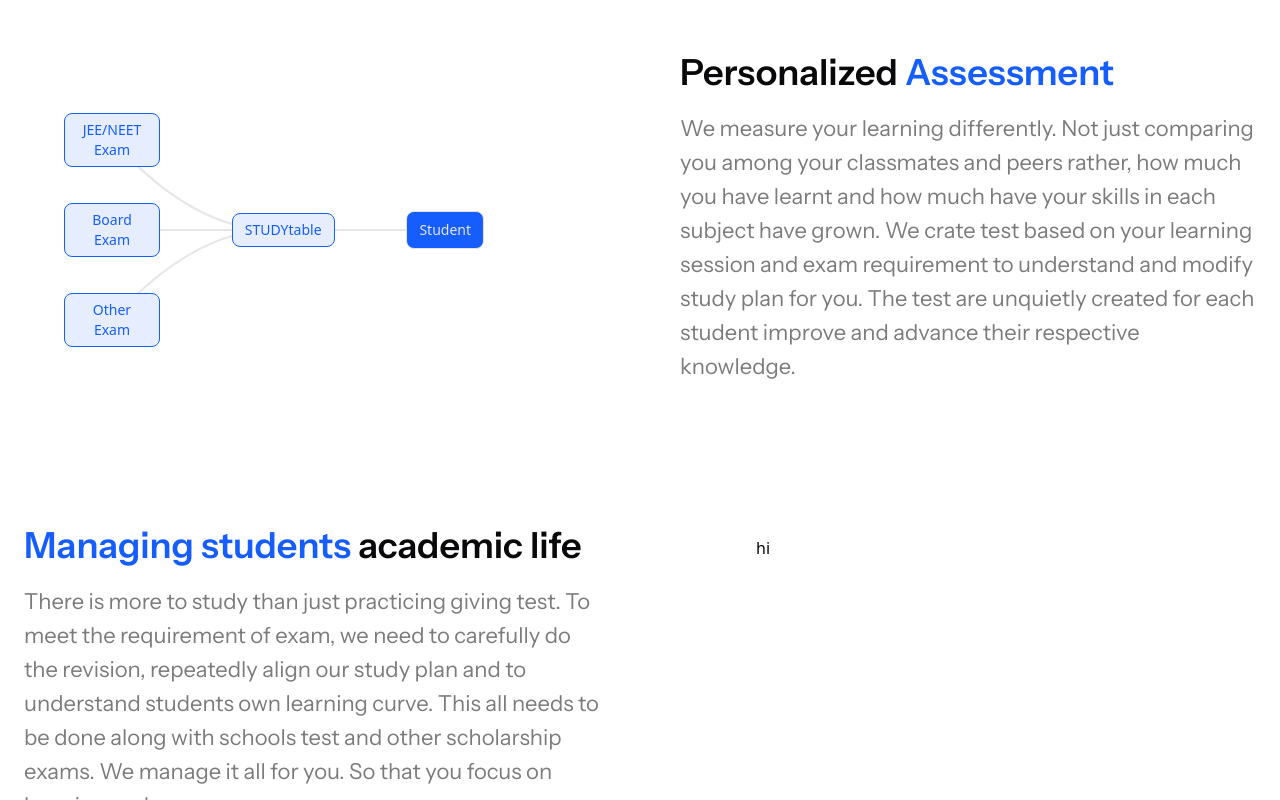
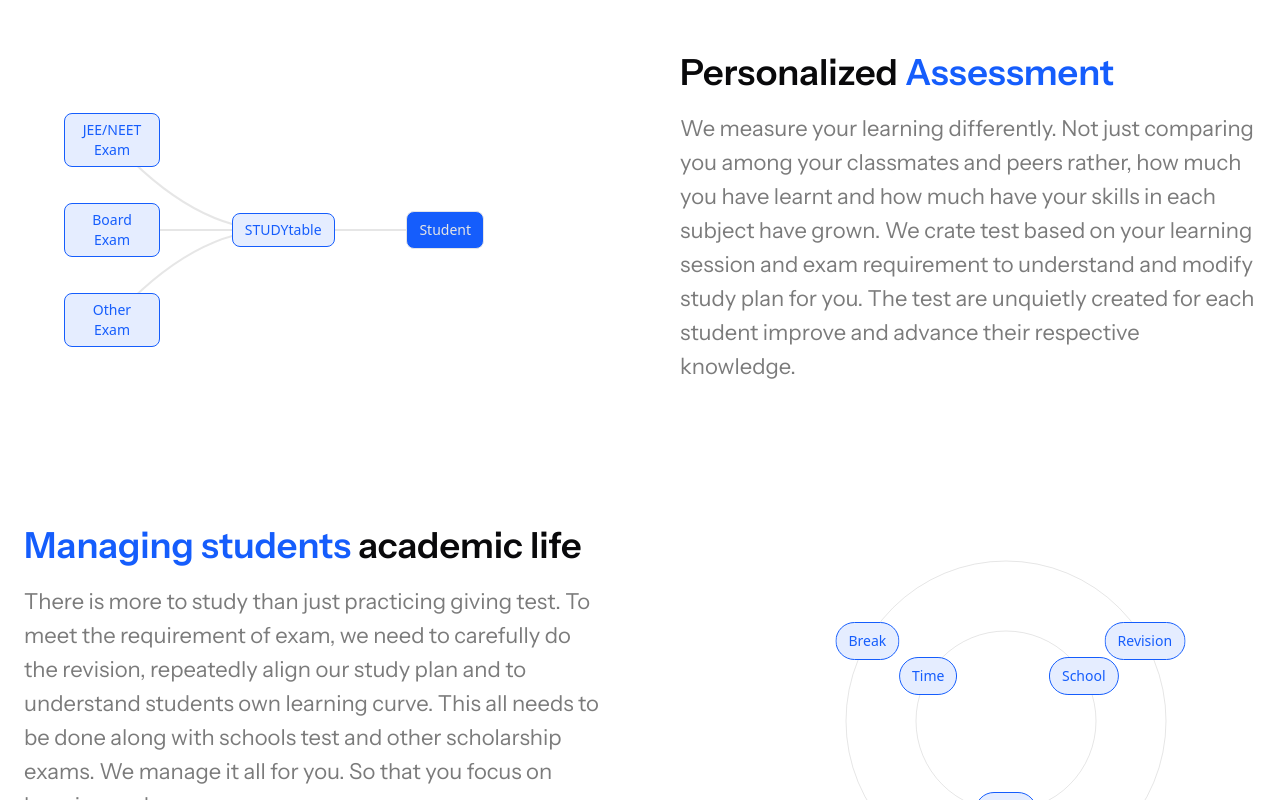
Before and after one commit to coder-dkr/study_table, a React (Vite) app: page / in a window 1280 px wide. Shown: the part 2000-2800 px from the top of the page. Built offline with nearby package versions, Linux system fonts and the light colour scheme.

Commit message:
chore : 3/3 lotties done fixed bebe

```diff
--- a/src/components/LandingComp/graphics/Orbitals.tsx
+++ b/src/components/LandingComp/graphics/Orbitals.tsx
@@ -1,46 +1,80 @@
-// import { OrbitingCircles } from "@/components/magicui/orbiting-circles";
-// import { memo } from "react";
+import { OrbitingCircles } from "@/components/magicui/orbiting-circles";
+import { memo, useRef, useState, useEffect } from "react";
+import useScreen from "@/hooks/useScreen";
 
-// enum Icons  {
-//     homework = "Homework",
-//     revision = "Revision",
-//     break = "Break",
-//     time = "Time",
-//     school = "School",
-//     exam = "Exam"
-// }
-
-// const Icotton = memo(({text} : {text : Icons}) => {
-//     return (
-//         <div className="border-[0.7px] border-[#155DFC] text-[#155DFC] bg-[#E5EDFF] rounded-3xl text-sm px-3 py-2">
-//             {text}
-//         </div>
-//     )
-// });
-
-// Icotton.displayName = 'Icotton';
-
-// const AcademicOrbitals = memo(() => {
-//   return (
-//     <div className="relative flex h-[370px] w-full flex-col items-center justify-center overflow-hidden">
-//       <OrbitingCircles radius={160}>
-//         <Icotton text={Icons.homework} />
-//         <Icotton text={Icons.break} />
-//         <Icotton text={Icons.revision} />
-//       </OrbitingCircles>
-//       <OrbitingCircles radius={90} reverse speed={2}>
-//         <Icotton text={Icons.exam} />
-//         <Icotton text={Icons.time} />
-//         <Icotton text={Icons.school} />
-//       </OrbitingCircles>
-//     </div>
-//   );
-// });
-
-// AcademicOrbitals.displayName = 'AcademicOrbitals';
-
-const AcademicOrbitals = () => {
-  return <p>hi</p>
+enum Icons {
+  homework = "Homework",
+  revision = "Revision",
+  break = "Break",
+  time = "Time",
+  school = "School",
+  exam = "Exam"
 }
 
-export default AcademicOrbitals;
+const Icotton = memo(({ text }: { text: Icons }) => {
+  return (
+    <div className="border-[0.7px] border-[#155DFC] text-[#155DFC] bg-[#E5EDFF] rounded-3xl text-xs sm:text-sm px-1.5 py-1 sm:px-3 sm:py-2">
+      {text}
+    </div>
+  );
+});
+
+Icotton.displayName = 'Icotton';
+
+const AcademicOrbitals = memo(() => {
+  const componentRef = useRef<HTMLDivElement>(null);
+  const [isInView, setIsInView] = useState(false);
+
+  useEffect(() => {
+    const observer = new IntersectionObserver(
+      ([entry]) => {
+        setIsInView(entry.isIntersecting);
+      },
+      { threshold: 0.5 }
+    );
+
+    const varibale = componentRef.current
+
+    if (varibale) {
+      observer.observe(varibale);
+    }
+
+    return () => {
+      if (varibale) {
+        observer.unobserve(varibale);
+      }
+    };
+  }, [componentRef]);
+
+  useEffect(() => {
+    console.log("Component is in view:", isInView);
+  }, [isInView]);
+
+  const {isMobile} = useScreen()
+
+  return (
+    <div
+      ref={componentRef}
+      className="relative flex h-[370px] flex-col items-center justify-center overflow-hidden"
+    >
+      <OrbitingCircles
+      willRotate={isInView}
+      radius={isMobile ? 120 : 160}>
+        <Icotton text={Icons.homework} />
+        <Icotton text={Icons.break} />
+        <Icotton text={Icons.revision} />
+      </OrbitingCircles>
+      <OrbitingCircles
+       willRotate={isInView}
+       radius={isMobile ? 50 : 90} reverse speed={2}>
+        <Icotton text={Icons.exam} />
+        <Icotton text={Icons.time} />
+        <Icotton text={Icons.school} />
+      </OrbitingCircles>
+    </div>
+  );
+});
+
+AcademicOrbitals.displayName = 'AcademicOrbitals';
+
+export default AcademicOrbitals ;
--- a/src/components/magicui/orbiting-circles.tsx
+++ b/src/components/magicui/orbiting-circles.tsx
@@ -12,6 +12,7 @@ export interface OrbitingCirclesProps
   path?: boolean;
   iconSize?: number;
   speed?: number;
+  willRotate? :boolean
 }
 
 const OrbitingCircles = memo(({
@@ -21,6 +22,7 @@ const OrbitingCircles = memo(({
   duration = 20,
   radius = 160,
   path = true,
+  willRotate = false,
   speed = 1,
   ...props
 }: OrbitingCirclesProps) => {
@@ -64,7 +66,8 @@ const OrbitingCircles = memo(({
             } as React.CSSProperties
           }
           className={cn(
-            `absolute flex size-[var(--icon-size)] transform-gpu animate-orbit items-center justify-center rounded-full`,
+            `absolute flex items-center justify-center rounded-full`,
+            willRotate ? "transform-gpu animate-orbit" : null,
             { "[animation-direction:reverse]": reverse },
             className,
           )}
@@ -73,7 +76,7 @@ const OrbitingCircles = memo(({
           {child}
         </div>
       );
-    }), [childrenArray, childrenCount, calculatedDuration, radius, reverse, className, props]);
+    }), [childrenArray, childrenCount, calculatedDuration, radius, reverse, className,willRotate, props]);
 
   return (
     <>
```
